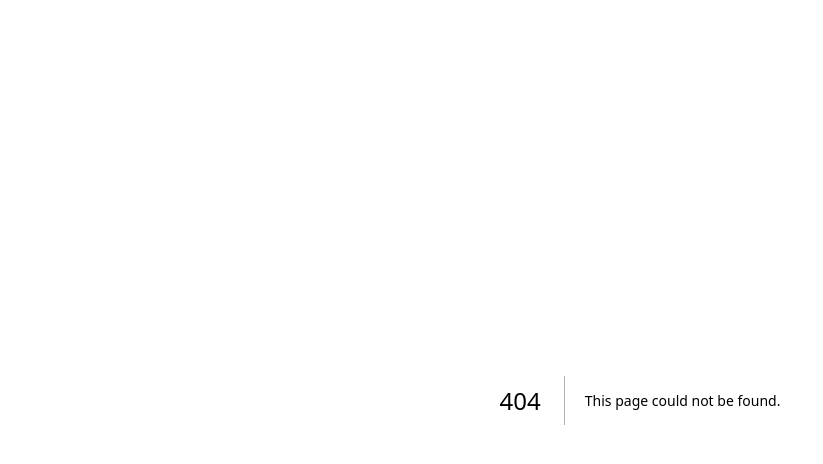
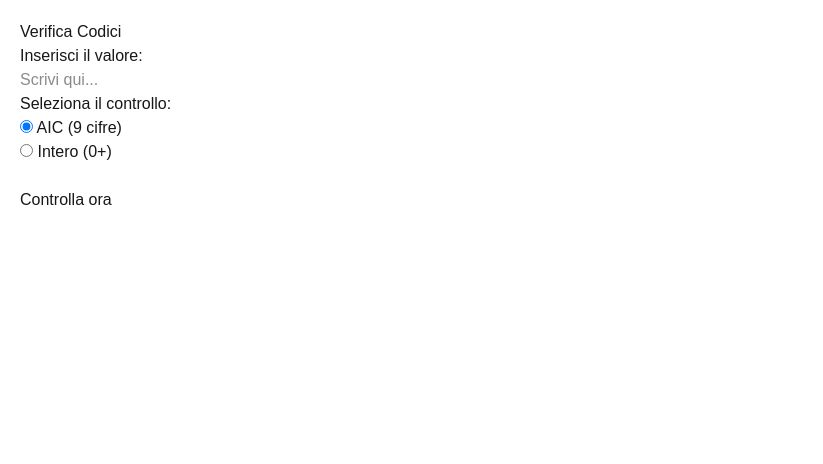
Before and after one commit to SebaGra-coder/mediguard, a Next.js app: page /antonio in a window 1280 px wide. Before the commit this address had no page. Shown: the top 464 px of the page, without its empty margins (0-823 px from the left). Built offline with nearby package versions, Linux system fonts and the light colour scheme.

Commit message:
Ho caricato un esempio di api e un validatore di codice AIC

```diff
--- /dev/null
+++ b/src/app/antonio/page.jsx
@@ -0,0 +1,104 @@
+"use client"; // Necessario in Next.js per rendere il form interattivo
+
+import { useState } from "react";
+import { isValidAIC } from '@/lib/ValidatoreAIC';
+import { isValidNaturalNumber } from '@/lib/ValidatoreInteri';
+import { isNotEmpty } from '@/lib/ValidatoreStringhe';
+
+export default function PaginaAntonio() {
+  // Variabili di stato per gestire i dati del form e il risultato
+  const [valore, setValore] = useState("");
+  const [tipo, setTipo] = useState("aic");
+  const [risultato, setRisultato] = useState(null);
+
+  // Funzione che viene chiamata quando premi il bottone
+  async function gestisciInvio(e) {
+  e.preventDefault(); // Fondamentale: blocca il refresh della pagina
+
+  // NOTA: In React usiamo la variabile dello stato 'valore',
+  // non 'e.valore' (che di solito è undefined)
+  if (isValidAIC(valore)) {
+
+    // 1. Chiamata all'API (va sul database a cercare)
+   // const risposta = await fetch("/antonio/api/valida", { // Assicurati che il percorso sia corretto
+     //method: "POST",
+//headers: { "Content-Type": "application/json" },
+     // body: JSON.stringify({ valore, tipo }),
+  //  });
+
+    //const dati = await risposta.json();
+    //setRisultato(dati); // Mostra l'esito del database
+
+     setRisultato({
+      successo: true,
+      esito: "VALIDO",
+      messaggio: "È un codice AIC valido (9 cifre)."
+    });
+
+  } else {
+    // 2. CASO ELSE: Il codice non è valido localmente
+    // Resetiamo il risultato e mettiamo un messaggio di errore personalizzato
+    setRisultato({
+      successo: false,
+      esito: "NON VALIDO",
+      messaggio: "Per favore, inserisci un codice AIC valido (9 cifre)."
+    });
+
+    // Opzionale: puoi anche pulire il campo input se vuoi
+     setValore("");
+  }
+}
+
+
+
+
+
+  return (
+    <div style={{ padding: "20px", fontFamily: "sans-serif" }}>
+      <h1>Verifica Codici</h1>
+
+      <form onSubmit={gestisciInvio}>
+        <p>Inserisci il valore:</p>
+        <input
+          type="text"
+          value={valore}
+          onChange={(e) => setValore(e.target.value)}
+          placeholder="Scrivi qui..."
+        />
+
+        <p>Seleziona il controllo:</p>
+        <label>
+          <input
+            type="radio"
+            name="tipo"
+            value="aic"
+            checked={tipo === "aic"}
+            onChange={() => setTipo("aic")}
+          /> AIC (9 cifre)
+        </label>
+        <br />
+        <label>
+          <input
+            type="radio"
+            name="tipo"
+            value="intero"
+            checked={tipo === "intero"}
+            onChange={() => setTipo("intero")}
+          /> Intero (0+)
+        </label>
+
+        <br /><br />
+        <button type="submit">Controlla ora</button>
+      </form>
+
+      {/* Mostriamo il risultato solo se esiste */}
+      {risultato && (
+        <div style={{ marginTop: "20px", borderTop: "1px solid #ccc" }}>
+          <h2>Risultato: {risultato.esito}</h2>
+          {risultato.messaggio && <p style={{ color: "red" }}>{risultato.messaggio}</p>}
+          <p>Valore testato: {risultato.valore_testato}</p>
+        </div>
+      )}
+    </div>
+  );
+}
--- /dev/null
+++ b/src/app/api/antonio/route.js
@@ -0,0 +1,46 @@
+import { NextResponse } from 'next/server';
+
+// Importa le tue funzioni dalla cartella lib
+// Nota: in Next.js si usa 'import' invece di 'require'
+import { isValidAIC } from '@/lib/ValidatoreAIC';
+import { isValidNaturalNumber } from '@/lib/ValidatoreInteri';
+import { isNotEmpty } from '@/lib/ValidatoreStringhe';
+
+/**
+ * Gestisce la richiesta POST all'indirizzo /antonio/api/valida
+ */
+export async function POST(request) {
+    try {
+        // Legge i dati JSON inviati (es: { "valore": "0123", "tipo": "aic" })
+        const body = await request.json();
+        const valore = body.valore;
+        const tipo = body.tipo;
+
+        // 1. Controllo se il valore è vuoto (usando la tua funzione)
+        if (!isNotEmpty(valore)) {
+            return NextResponse.json({
+                successo: false,
+                messaggio: "ERRORE: Hai inviato un valore vuoto"
+            }, { status: 400 });
+        }
+
+        // 2. Logica di validazione
+        let esito = false;
+        if (tipo === 'aic') {
+            esito = isValidAIC(valore);
+        } else if (tipo === 'intero') {
+            esito = isValidNaturalNumber(valore);
+        }
+
+        // 3. Risposta JSON (equivalente al tuo res.send)
+        return NextResponse.json({
+            successo: true,
+            esito: esito ? "VALIDO" : "NON VALIDO",
+            valore_testato: valore
+        });
+
+    } catch (error) {
+        // Se l'invio non è un JSON valido, gestiamo l'errore
+        return NextResponse.json({ successo: false, messaggio: "Dati non validi" }, { status: 400 });
+    }
+}
--- /dev/null
+++ b/src/lib/ValidatoreAIC.js
@@ -0,0 +1,44 @@
+/**
+ * Verifica che il codice AIC sia una stringa lunga esattamente 9 caratteri
+ */
+function hasValidLength(aic) {
+  return typeof aic === "string" && aic.length === 9;
+}
+
+/**
+ * Verifica che ogni carattere della stringa sia un numero (0–9)
+ */
+function hasOnlyNumbers(aic) {
+  for (let i = 0; i < aic.length; i++) {
+    const char = aic[i];
+
+    // Se il carattere NON è un numero, il codice non è valido
+    if (isNaN(char)) {
+      return false;
+    }
+  }
+
+  return true;
+}
+
+/**
+ * Verifica che il codice non sia composto solo da zeri
+ */
+function isNotAllZeros(aic) {
+  return aic !== "000000000";
+}
+
+/**
+ * Verifica completa del codice AIC
+ */
+function isValidAIC(aic) {
+  return (
+    hasValidLength(aic) &&
+    hasOnlyNumbers(aic) &&
+    isNotAllZeros(aic)
+  );
+}
+
+
+// Esporta la funzione principale
+module.exports = { isValidAIC };
--- /dev/null
+++ b/src/lib/ValidatoreInteri.js
@@ -0,0 +1,48 @@
+/**
+ * Verifica se l'input è un numero o una stringa che contiene un numero
+ */
+function isNumeric(value) {
+  // 1. Convertiamo l'input in un numero
+  const convertito = Number(value);
+
+  // 2. Verifichiamo se la conversione è fallita (NaN significa "Not a Number")
+  if (isNaN(convertito)) {
+    return false; // Non è un numero
+  }
+
+  // 3. Verifichiamo che l'input non sia una stringa vuota (che Number() trasforma in 0)
+  if (value === "") {
+    return false; // Stringa vuota non valida
+  }
+
+  // Se è passato oltre, è un numero valido!
+  return true;
+}
+
+/**
+ * Verifica che il numero sia intero (senza virgola)
+ */
+function isInteger(value) {
+  const num = Number(value);
+  return Number.isInteger(num);
+}
+
+/**
+ * Verifica che il numero sia maggiore o uguale a zero
+ */
+function isNonNegative(value) {
+  return Number(value) >= 0;
+}
+
+/**
+ * Validatore completo: Numero intero da 0 a +infinito
+ */
+function isValidNaturalNumber(value) {
+  return (
+    isNumeric(value) &&
+    isInteger(value) &&
+    isNonNegative(value)
+  );
+}
+
+module.exports = { isValidNaturalNumber };
--- /dev/null
+++ b/src/lib/ValidatoreStringhe.js
@@ -0,0 +1,51 @@
+/**
+ * Verifica se l'input è una stringa e se contiene testo reale.
+ * * @param  testo - Il valore da controllare.
+ * @returns  Esito della validazione:
+ * - true: se contiene stringhe
+ * - false: se non contiente niente
+ */
+function isNotEmpty(testo) {
+  // Se non è una stringa, è falsa
+  if (typeof testo !== 'string') return false;
+
+  // Togliamo gli spazi bianchi e guardiamo se resta qualcosa
+  const testoPulito = testo.trim();
+  return testoPulito.length > 0;
+}
+
+/**
+ * Verifica se la stringa contiene la chiocciola (email molto semplice)
+ */
+function isEmailSemplice(testo) {
+  // Una email deve avere almeno una "@" e un "."
+  const haChiocciola = testo.includes("@");
+  const haPunto = testo.includes(".");
+
+  return haChiocciola && haPunto;
+}
+
+/**
+ * Verifica se la stringa contiene solo numeri (senza usare Regex)
+ */
+function isSoloNumeri(testo) {
+  // Proviamo a convertirla: se NON è NaN, allora sono tutti numeri
+  // Usiamo Number.isNaN per sicurezza
+  if (testo.trim() === "") return false;
+  return !isNaN(testo);
+}
+
+/**
+ * Verifica se la stringa è troppo corta o troppo lunga
+ */
+function haLunghezzaGiusta(testo, minimo, massimo) {
+  const lunghezza = testo.length;
+  return lunghezza >= minimo && lunghezza <= massimo;
+}
+
+module.exports = {
+  isNotEmpty,
+  isEmailSemplice,
+  isSoloNumeri,
+  haLunghezzaGiusta
+};
--- a/tsconfig.json
+++ b/tsconfig.json
@@ -29,6 +29,6 @@
     ".next/types/**/*.ts",
     ".next/dev/types/**/*.ts",
     "**/*.mts"
-, "src/app/api/farmaci/route.js", "src/app/test-connection/page.jsx", "src/app/api/test/route.js"  ],
+, "src/app/api/farmaci/route.js", "src/app/test-connection/page.jsx", "src/app/api/test/route.js", "src/app/api/antonio/route.js"  ],
   "exclude": ["node_modules"]
 }
```
